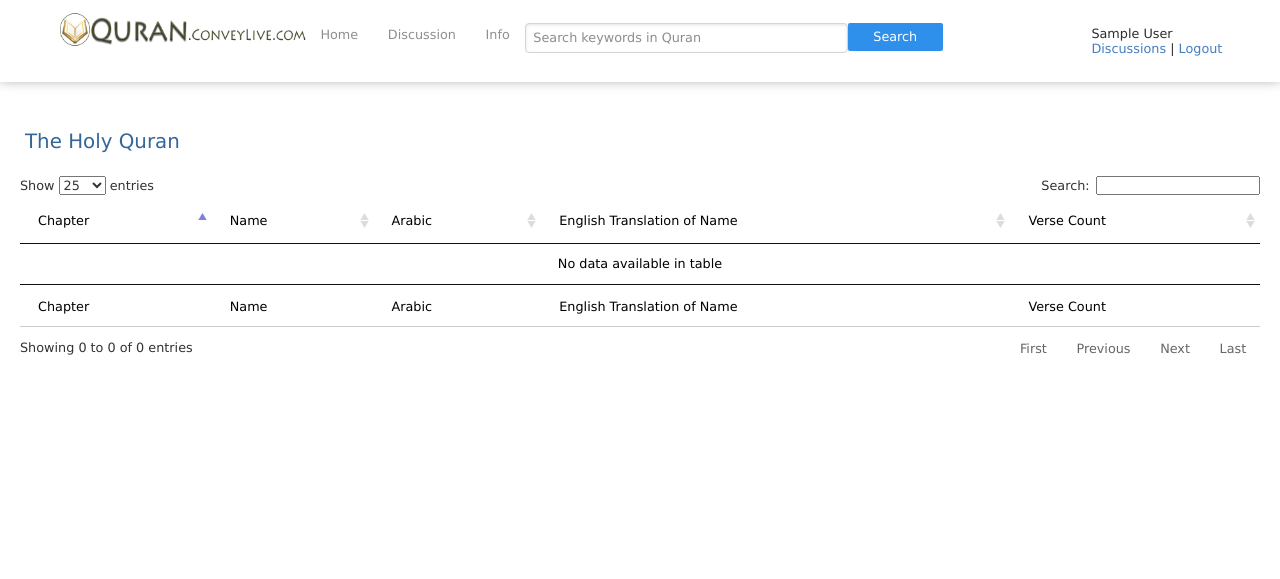
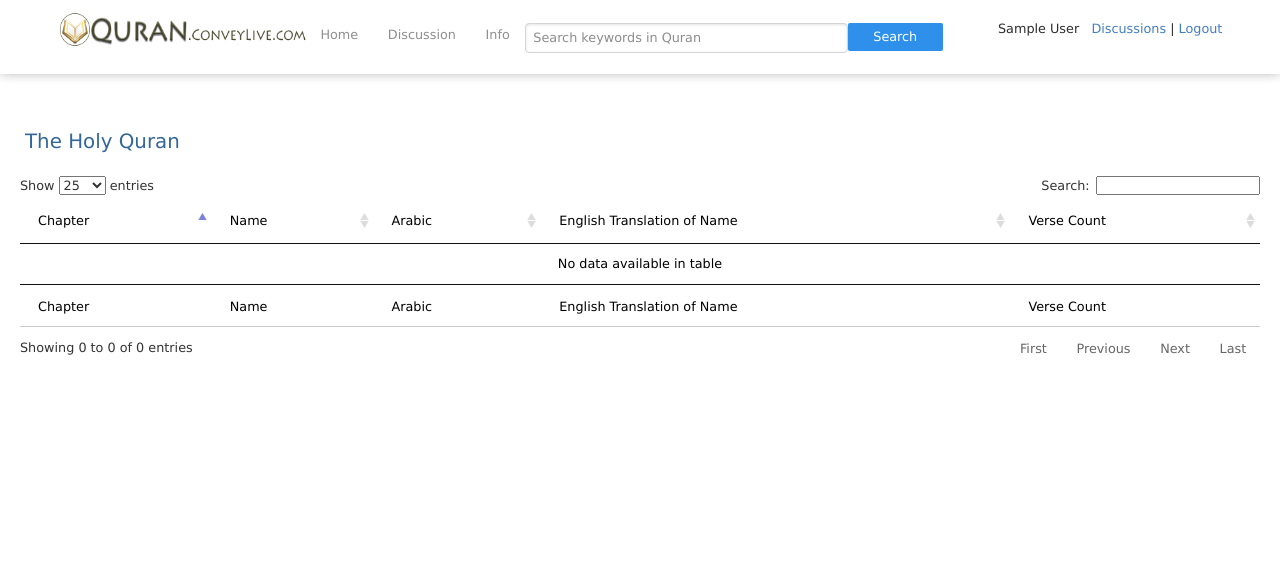
Before and after one commit to aazhbd/quran_cl, a Django app: page / in a window 1280 px wide. Shown: the top 579 px of the page. Run offline with Django 3.2, Linux system fonts and the light colour scheme; the visitor is signed in with stand-in values (Sample User, id 1); data that the repository does not hold is empty.

Commit message:
Style updated

```diff
--- a/static/css/zstyle.css
+++ b/static/css/zstyle.css
@@ -172,7 +172,7 @@ img {
 
 #topright {
     float: right;
-    padding: 15px 0;
+    padding: 10px 0;
 }
 
 /* contentbody starts here */
--- a/templates/base.html
+++ b/templates/base.html
@@ -72,8 +72,7 @@
 						{{user.first_name}} {{user.last_name}}
 					{% else %}
 						{{user.username}}
-					{% endif %}
-					<br />
+					{% endif %} &nbsp;
 					<a href="/discuss">Discussions</a> | <a href="/logout">Logout</a>
 				{% endif %}
 			</div>
```
